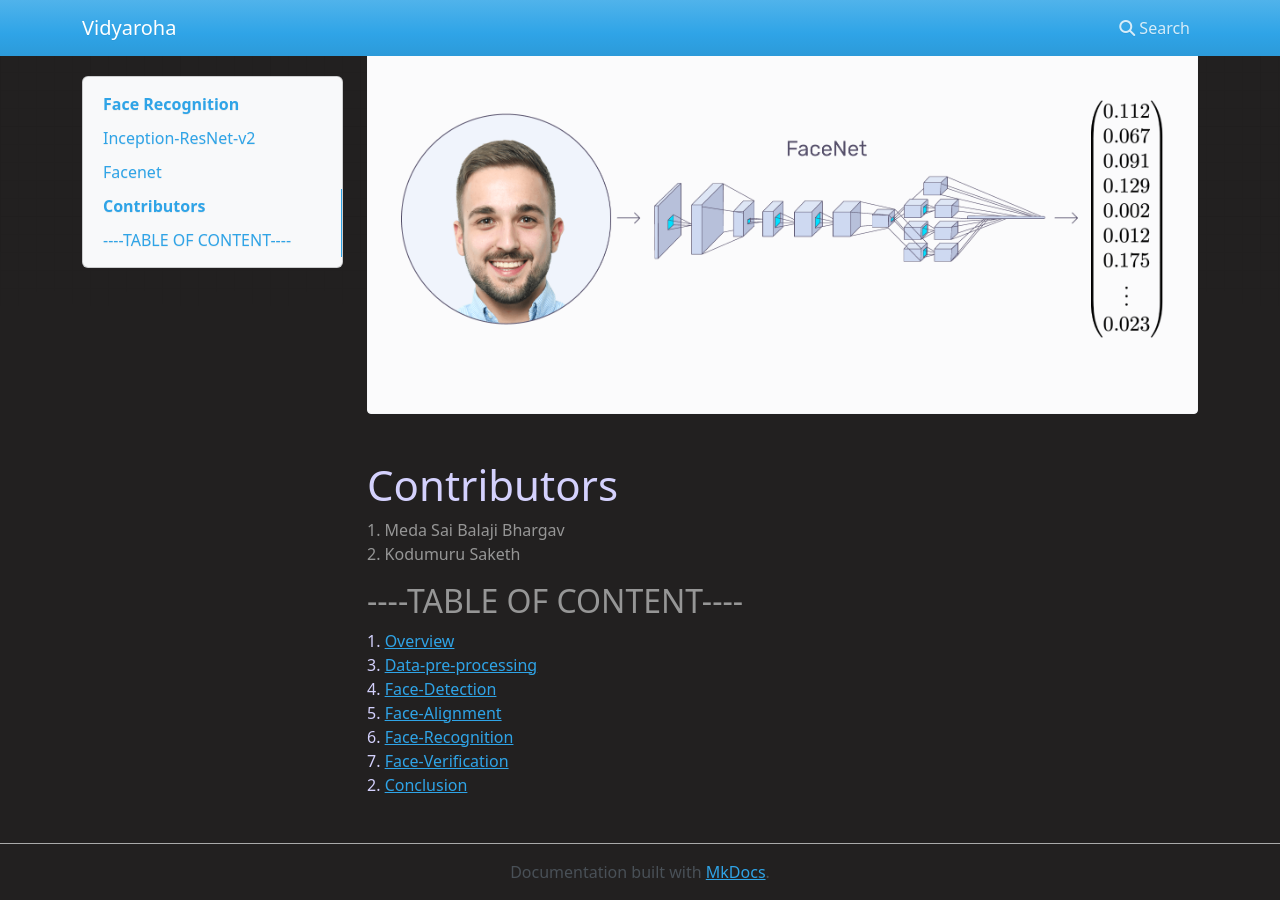
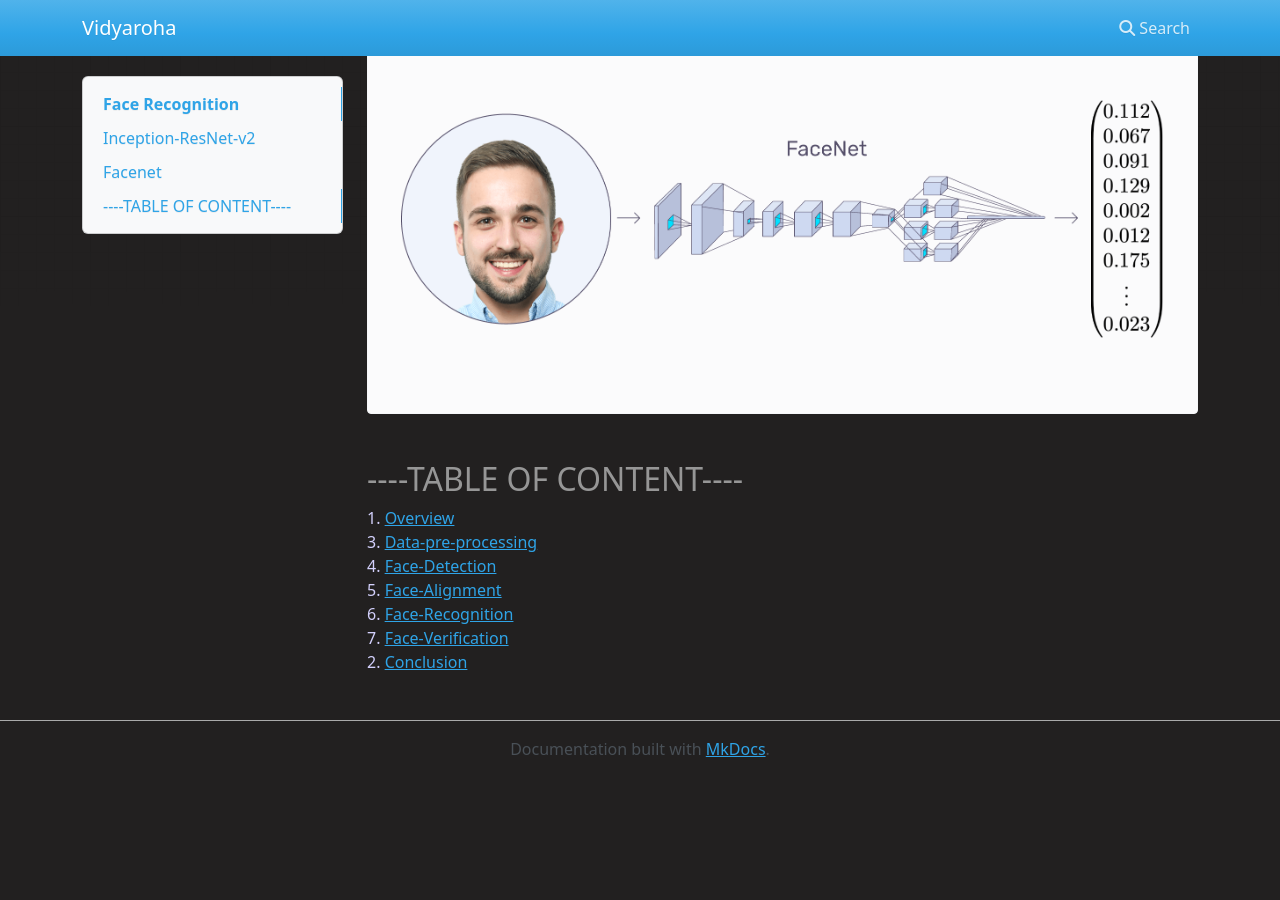
Before and after one commit to PhaniTulasiBatchu/Vidyaroha-documentation, an MkDocs documentation site: the page built from docs/face-recognition.md, in a window 1280 px wide and 900 px high, scrolled down 745 px. Built offline with MkDocs 1.6.1, drawn with Linux system fonts in a browser that asks for light colours; nearby versions of some CDN libraries; after the commit the page ends 1522 px from its top, so only the background shows below that.

Commit message:
Update face-recognition.md

```diff
--- a/docs/face-recognition.md
+++ b/docs/face-recognition.md
@@ -14,11 +14,7 @@ In this step we encode the image into embeddings. Embeddings are high dimensiona
 </p>
 <p style="color:rgb(150,150,150); font-weight:100;">In this project we used facenet to get the 128-d embeddings from each of the input images.</p>
 ![scene](img14.png)
-#<span style="color:rgb(212, 209, 253);">Contributors</span>
-<p style="color:rgb(150,150,150); font-weight:100;">
-1. Meda Sai Balaji Bhargav<br>
-2. Kodumuru Saketh<br>
-</p>
+
 ##<span style="color:rgb(150,150,150);">----TABLE OF CONTENT----</span>
 <span style="color:rgb(212, 209, 253);">1.</span> [Overview](overview.md)
 <span style="color:rgb(212, 209, 253);">3.</span> [Data-pre-processing](data-pre-processing.md)
```
